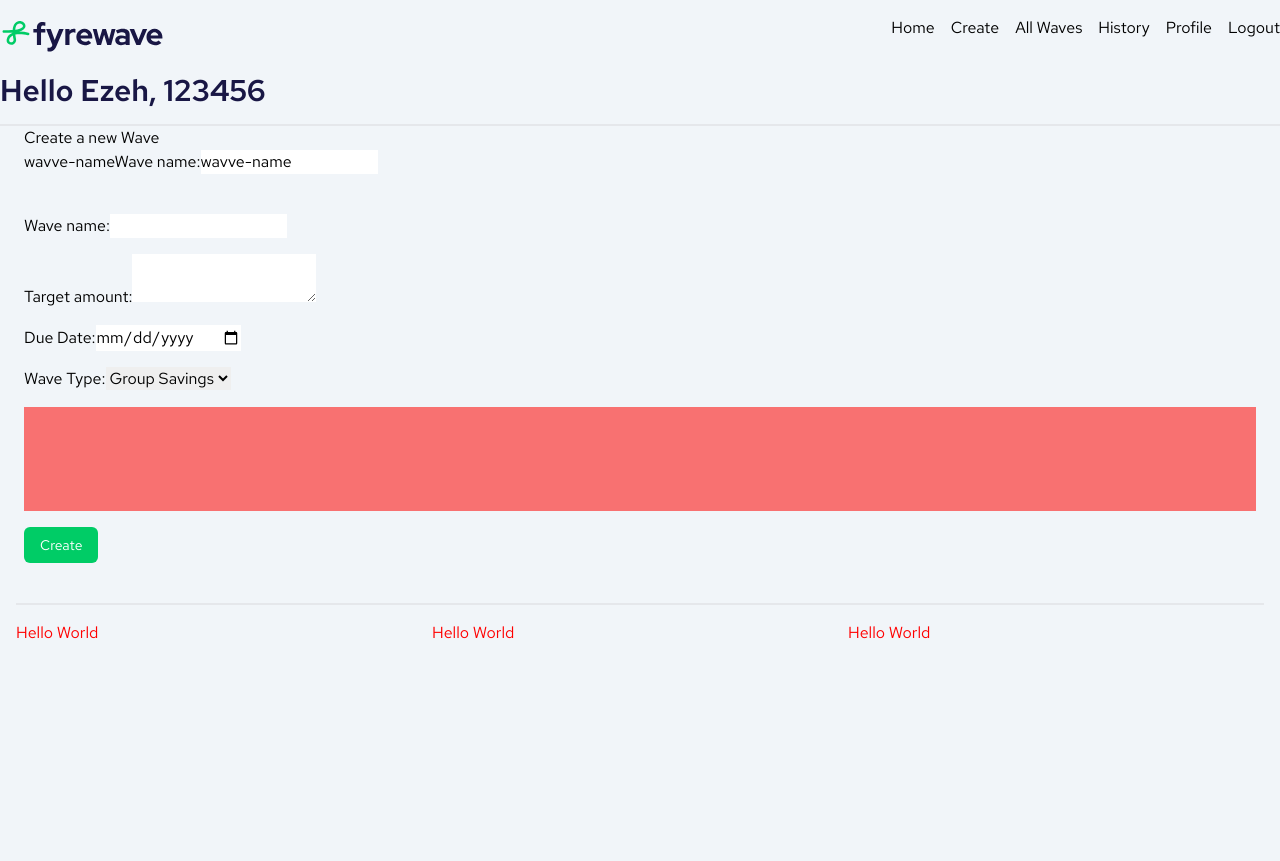
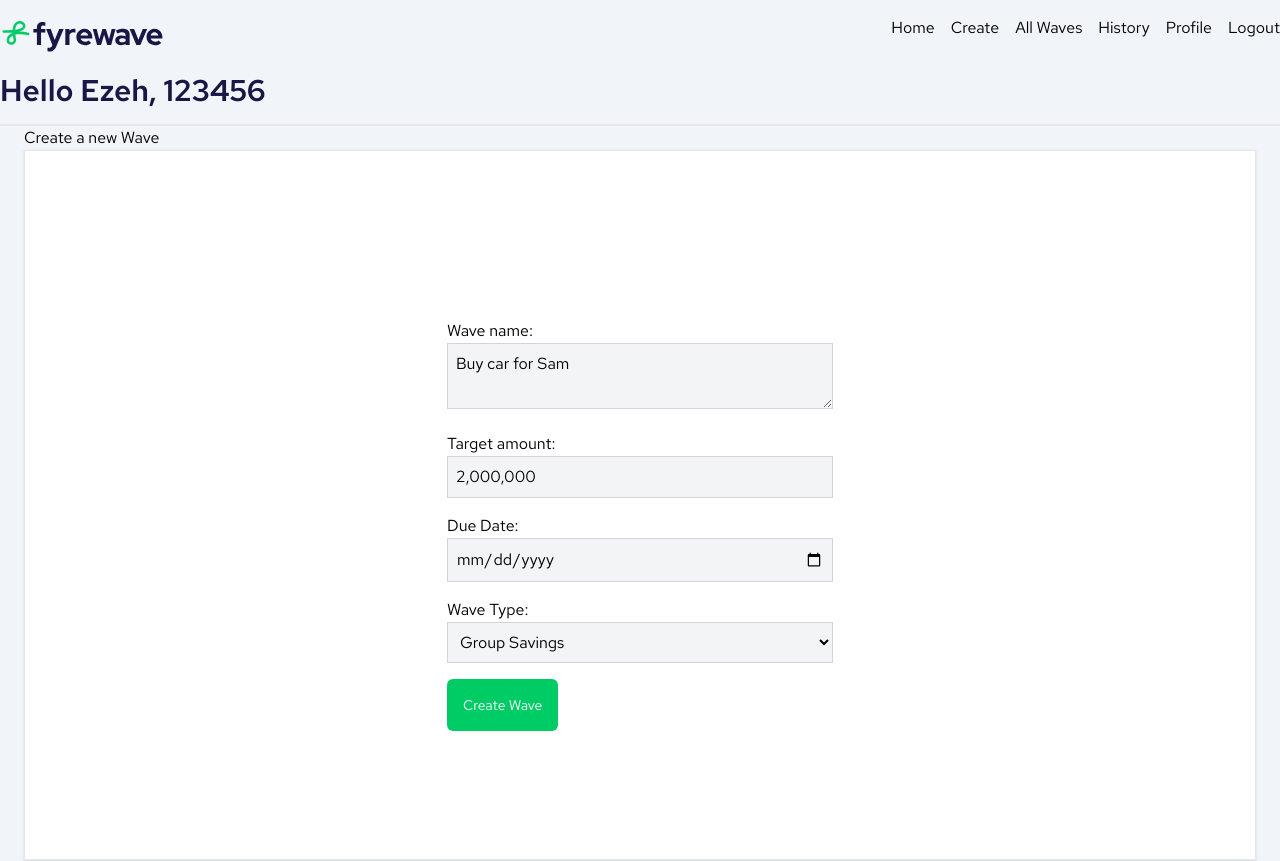
Before and after one commit to FyreWave/front-wave, a React (Vite) app: page /create in a window 1280 px wide. Shown: the top 861 px of the page. Built offline with nearby package versions, Linux system fonts and the light colour scheme.

Commit message:
post route complete

```diff
--- a/db/db.json
+++ b/db/db.json
@@ -4,31 +4,45 @@
       "title": "Build House for mummy",
       "goal": "24,500,000,",
       "date": "23/11/2022",
-      "id": "01"
+      "id": "AgNjC5B"
     },
     {
       "title": "Buy Car for Papa",
       "goal": "12,000,000",
       "date": "23/10/2022",
-      "id": "02"
+      "id": "NuFEOnQ"
     },
     {
       "title": "Estate Development",
       "goal": "30,000,000",
       "date": "01/11/2023",
-      "id": "03"
+      "id": "CqaHTfI"
     },
     {
       "title": "My wedding",
       "goal": "3,000,000",
       "date": "",
-      "id": "04"
+      "id": "kYAibtg"
     },
     {
       "title": "Dubai trip with friends",
       "goal": "7,500,000",
       "date": "04/11/2022",
-      "id": "05"
+      "id": "zXtdBhm"
+    },
+    {
+      "name": "Buy car for Sam",
+      "amount": "2,000,000",
+      "type": "",
+      "date": "2022-03-04",
+      "id": "zXtdBhm"
+    },
+    {
+      "name": "Buy car for Sam",
+      "amount": "2,000,000",
+      "type": "",
+      "date": "2022-03-20",
+      "id": "_yX8QG8"
     }
   ]
 }
--- a/package.json
+++ b/package.json
@@ -10,6 +10,7 @@
   },
   "dependencies": {
     "json-server": "^0.17.0",
+    "moment": "^2.29.1",
     "react": "^17.0.2",
     "react-dom": "^17.0.2",
     "react-router-dom": "5"
--- a/src/Views/createWave.tsx
+++ b/src/Views/createWave.tsx
@@ -1,76 +1,72 @@
 import { useState } from "react";
+import { useHistory } from "react-router-dom";
 
 const createWave = () => {
+  // console.log(import.meta.env.DEV);
   // handle object
 
   //single input
-  const [waveName, setWaveName] = useState("");
-  const [waveAmount, setWaveAmount] = useState("");
+  const [waveName, setWaveName] = useState("Buy car for Sam");
+  const [waveAmount, setWaveAmount] = useState("2,000,000");
+  const [waveDate, setWaveDate] = useState("");
+
+  const [isPending, setIsPending] = useState(false);
+
+  const history = useHistory();
 
   const [waveType, setWaveType] = useState("");
   const handleSubmit = (e: any) => {
     e.preventDefault();
-    const blog = {
+    const WaveData = {
       name: waveName,
       amount: waveAmount,
       type: waveType,
+      date: waveDate,
     };
+
+    setIsPending(true);
+
     fetch("http://localhost:5100/waves", {
       method: "POST",
       headers: {
         "Content-Type": "application/json",
       },
-      body: JSON.stringify(blog),
+      body: JSON.stringify(WaveData),
     })
-      .then((res) => res.json())
-      .then((data) => console.log(data))
+      .then(() => {
+        console.log("new blog added");
+        setIsPending(false);
+      })
+
       .catch((err) => console.log(err));
-    console.log(blog);
-  };
-
-  const [wave, setWave] = useState({
-    name: "wavve-name",
-    amount: 222,
-  });
-
-  const handleChange = (e: any) => {
-    const { name, value } = e.target;
-
-    setWave({ ...wave, [name]: value });
   };
 
   return (
     <div>
       <h2>Create a new Wave</h2>
 
+      <div className="flex justify-center">
+        <div className="bg-white  border shadow w-full py-32 ">
+          <div className="flex justify-center">
+            <div className="w-[450px] px-8">
               <form onSubmit={handleSubmit}>
                 <div className="space-y-4">
-          <div>
-            {wave.name}
-            <label>Wave name:</label>
-            <input
-              value={wave.name}
-              name={wave.name}
-              onChange={handleChange}
-              type="text"
-              required
-            />
-          </div>
                   <br />
                   <div>
-            {waveName}
                     <label>Wave name:</label>
-            <input
+                    <textarea
                       value={waveName}
                       onChange={(e) => setWaveName(e.target.value)}
-              type="text"
+                      className="form-input"
                       required
                     />
                   </div>
 
                   <div>
                     <label>Target amount:</label>
-            <textarea
+                    <input
+                      type="text"
+                      className="form-input"
                       value={waveAmount}
                       onChange={(e) => setWaveAmount(e.target.value)}
                       required
@@ -79,13 +75,20 @@ const createWave = () => {
 
                   <div>
                     <label>Due Date:</label>
-            <input type="date" required />
+                    <input
+                      value={waveDate}
+                      onChange={(e) => setWaveDate(e.target.value)}
+                      className="form-input"
+                      type="date"
+                      required
+                    />
                   </div>
 
                   <div>
                     <label>Wave Type:</label>
 
                     <select
+                      className="form-input"
                       value={waveType}
                       onChange={(e) => setWaveType(e.target.value)}
                     >
@@ -94,20 +97,24 @@ const createWave = () => {
                     </select>
                   </div>
 
-          <div className="bg-red-400 p-4">
-            {waveName} <br />
-            {waveAmount}
-            <br />
-            {waveType}
-            <br />
-          </div>
                   <div>
+                    {!isPending && (
                       <button className="regular-button" type="submit">
-              Create
+                        Create Wave
                       </button>
+                    )}
+                    {isPending && (
+                      <button className="muted-button" type="submit" disabled>
+                        Adding wave
+                      </button>
+                    )}
                   </div>
                 </div>
               </form>
+            </div>
+          </div>
+        </div>
+      </div>
     </div>
   );
 };
--- a/src/main.tsx
+++ b/src/main.tsx
@@ -3,7 +3,7 @@ import ReactDOM from "react-dom";
 import "./index.css";
 import App from "./Views/App";
 import "./styles/App.css";
-import { BrowserRouter as Router, Route, Switch } from "react-router-dom";
+import { BrowserRouter as Router } from "react-router-dom";
 
 ReactDOM.render(
   <React.StrictMode>
--- a/src/styles/App.css
+++ b/src/styles/App.css
@@ -12,6 +12,7 @@
 
 
 }
+
 .regular-text {
     @apply text-secondary-500
 }
@@ -23,18 +24,25 @@
     @apply text-secondary-500 text-3xl font-bold
 }
 
+.form-input{
+    @apply bg-white border border-gray-300  bg-gray-100 w-full p-2
+}
+
 h1,p{
     color: red
 }
 
 .regular-button{
-    @apply bg-primary-500 rounded-md px-4 py-2 text-white text-sm
+    @apply bg-primary-500 rounded-md px-4 py-4 text-white text-sm
 }
 
 .inverse-button{
-    @apply border-2 border-red-300 rounded-md px-4 py-2 text-gray-600
+    @apply border-2 border-b-primary-500 text-primary-500  rounded-md px-4 py-1 text-sm text-gray-600
 }
 
+.muted-button{
+   @apply bg-primary-900  py-4  rounded-sm  text-white px-4 text-sm
+}
 
 
 
--- a/tailwind.config.js
+++ b/tailwind.config.js
@@ -16,7 +16,7 @@ module.exports = {
 
         500: "#00CC66",
 
-        900: "#0E9F0E",
+        900: "#1f9b5e",
       },
 
       secondary: {
```
Also changed, not shown: 2 other files (tests, documents, lock files or other folders). Lines whose indentation alone changed are shown as unchanged.
